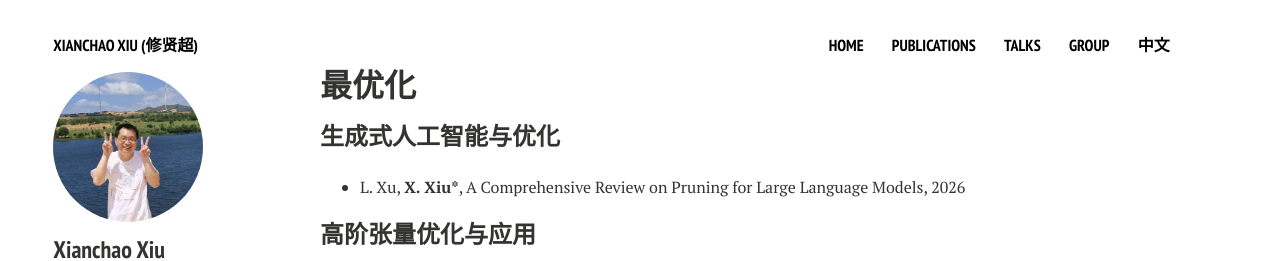
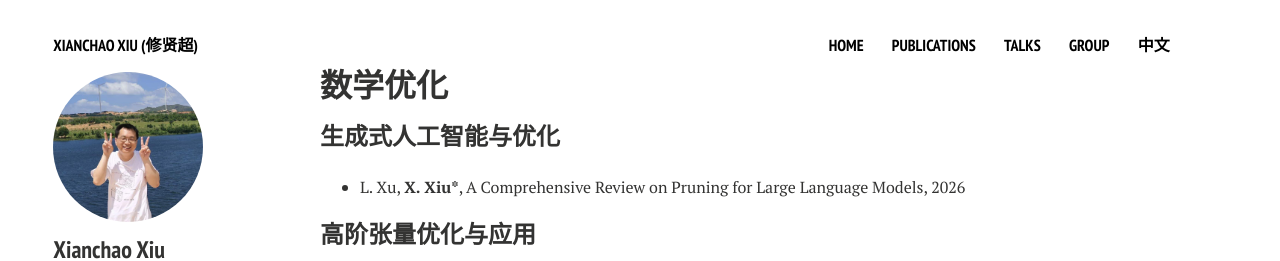
Before and after one commit to xianchaoxiu/xianchaoxiu.github.io, a Jekyll site: the page built from chinese/research/OPT/index.md, in a window 1280 px wide. Shown: the top 261 px of the page. Built offline with Jekyll 4.4.1, drawn with Linux system fonts in a browser that asks for light colours; nearby versions of some CDN libraries.

Commit message:
Update index.md

```diff
--- a/chinese/research/OPT/index.md
+++ b/chinese/research/OPT/index.md
@@ -1,6 +1,6 @@
 ---
 layout: page
-title: 最优化
+title: 数学优化
 comments: false
 share: false
 ---
```
